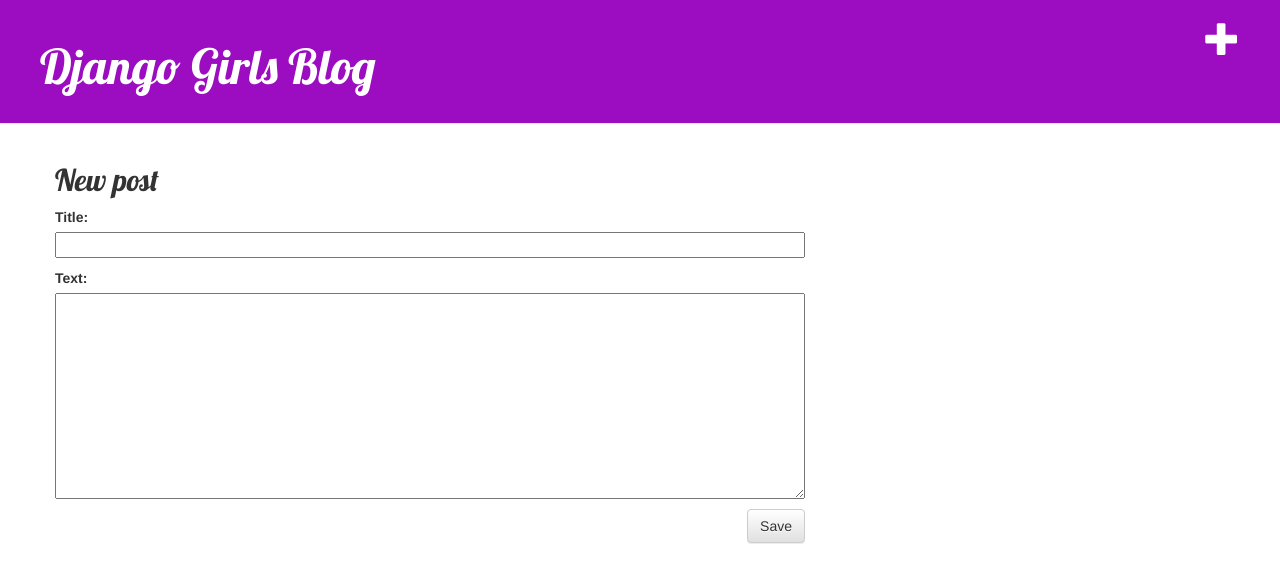
After one commit to Chrizzy229/my-first-blog, a Django app: page /post/new/ in a window 1280 px wide. The commit adds this page. Shown: the top 583 px of the page. Run offline with Django 3.2, Linux system fonts and the light colour scheme; some libraries are stand-ins or nearby versions.

Commit message:
Added view and template for adding a new blog post and it being added to the site

```diff
--- /dev/null
+++ b/blog/forms.py
@@ -0,0 +1,9 @@
+from django import forms
+
+from .models import Post
+
+class PostForm(forms.ModelForm):
+
+    class Meta:
+        model = Post
+        fields = ('title', 'text',)
--- a/blog/templates/blog/base.html
+++ b/blog/templates/blog/base.html
@@ -10,6 +10,7 @@
     <body>
         <body>
             <div class="page-header">
+                <a href="{% url 'post_new' %}" class="top-menu"><span class="glyphicon glyphicon-plus"></span></a>
                 <h1><a href="/">Django Girls Blog</a></h1>
             </div>
             <div class="content container">
--- /dev/null
+++ b/blog/templates/blog/post_edit.html
@@ -0,0 +1,9 @@
+{% extends 'blog/base.html' %}
+
+{% block content %}
+    <h2>New post</h2>
+    <form method="POST" class="post-form">{% csrf_token %}
+        {{ form.as_p }}
+        <button type="submit" class="save btn btn-default">Save</button>
+    </form>
+{% endblock %}
--- a/blog/urls.py
+++ b/blog/urls.py
@@ -7,4 +7,5 @@
     # <int:pk> – Django expects an integer value and will transfer it to a view as a variable called pk
     # / – then we need a / again before finishing the URL.
     path('post/<int:pk>/', views.post_detail, name='post_detail'),
+    path('post/new/', views.post_new, name='post_new'),
 ]
--- a/blog/views.py
+++ b/blog/views.py
@@ -1,9 +1,10 @@
 from django.shortcuts import render
 from django.utils import timezone
-from django.shortcuts import render, get_object_or_404
+from django.shortcuts import render, get_object_or_404, redirect
 # include the model we have written in models.py
 # The dot before models means current directory or current application.
 from .models import Post
+from .forms import PostForm
 
 # Create your views here.
 # one for each url
@@ -14,3 +15,16 @@
 def post_detail(request, pk):
     post = get_object_or_404(Post, pk=pk)
     return render(request, 'blog/post_detail.html', {'post': post})
+
+def post_new(request):
+    if request.method == "POST":
+        form = PostForm(request.POST)
+        if form.is_valid():
+            post = form.save(commit=False)
+            post.author = request.user
+            post.published_date = timezone.now()
+            post.save()
+            return redirect('post_detail', pk=post.pk)
+    else:
+        form = PostForm()
+    return render(request, 'blog/post_edit.html', {'form': form})
```
